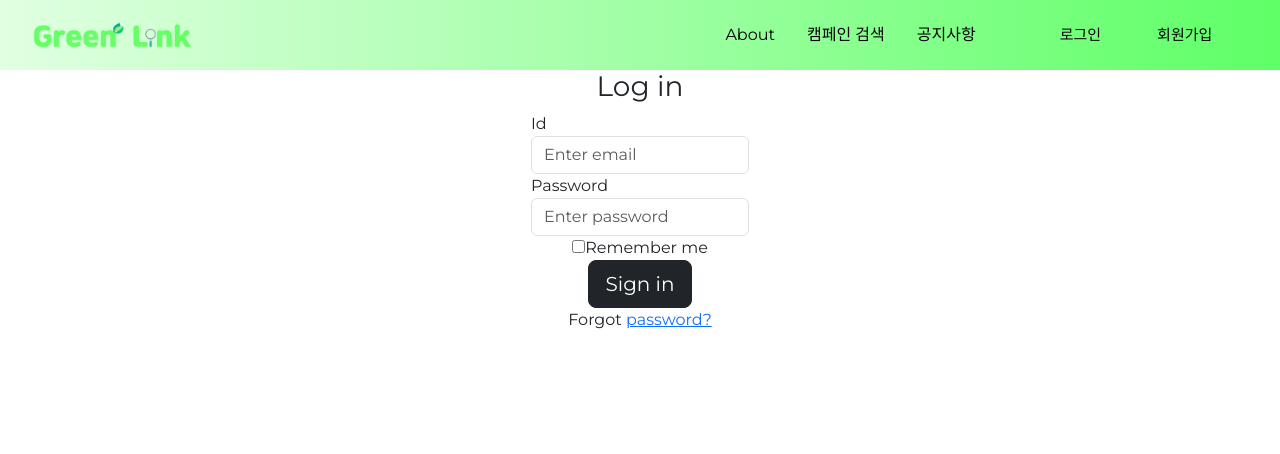
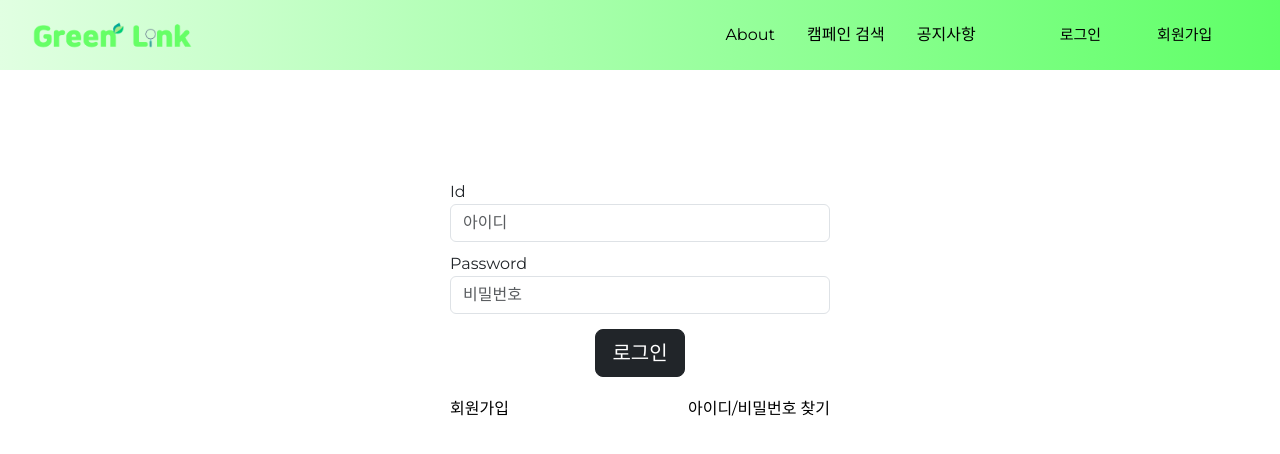
Before and after one commit to Team-Jenga/GREENLINK-Client, a React (Create React App) app in the folder frontend/: page /login in a window 1280 px wide. Shown: the top 454 px of the page. Built offline with nearby package versions, Linux system fonts and the light colour scheme.

Commit message:
Modify Login.js, Login.css

```diff
--- a/frontend/src/components/Login.js
+++ b/frontend/src/components/Login.js
@@ -37,30 +37,26 @@ class Login extends Component {
         return(
             <div>
                 <Navbar/>
+                <div className="login-content">
                     <div className="login-form">
-                    <h3>Log in</h3>
 
                         <div className="form-group">
                             <label>Id</label>
-                        <input type="text" className="form-control" placeholder="Enter email" onChange={this.idChange}/>
+                            <input type="text" className="form-control" placeholder="아이디" onChange={this.idChange}/>
                         </div>
 
                         <div className="form-group">
                             <label>Password</label>
-                        <input type="text" className="form-control" placeholder="Enter password" onChange={this.pwChange}/>
+                            <input type="text" className="form-control" placeholder="비밀번호" onChange={this.pwChange}/>
                         </div>
 
-                    <div className="form-group">
-                        <div className="custom-control custom-checkbox">
-                            <input type="checkbox" className="custom-control-input" id="customCheck1" />
-                            <label className="custom-control-label" htmlFor="customCheck1">Remember me</label>
-                        </div>
+                        <button type="submit" className="btn btn-dark btn-lg btn-block" onClick={this.onClickLogin}>로그인</button>
+                        <div className="bot">
+                                <a className="bot-left" href="#register">회원가입</a>
+                                <a className="bot-right" href="#forgot">아이디/비밀번호 찾기</a>
                         </div>
 
-                    <button type="submit" className="btn btn-dark btn-lg btn-block" onClick={this.onClickLogin}>Sign in</button>
-                    <p className="forgot-password text-right">
-                        Forgot <a href="#">password?</a>
-                    </p>
+                    </div>
                 </div>
             </div>
         );
--- a/frontend/src/css/Login.css
+++ b/frontend/src/css/Login.css
@@ -1,15 +1,43 @@
+.login-content {
+    display: flex;
+    justify-content: center;
+    align-items: center;
+    margin-top: 100px;
+}
+
 .login-form {
+    width: 400px;
     display: flex;
     flex-direction: column;
     align-items: center;
-    padding-left: 40px;
-    padding-right: 40px;
+    padding-left: 10px;
+    padding-right: 10px;
 }
 
-.register-form {
-    display: flex;
-    flex-direction: column;
-    align-items: center;
-    padding-left: 40px;
-    padding-right: 40px;
+.form-group {
+    width: 100%;
+    margin-top: 10px;
 }
+
+.btn {
+    margin-top: 15px;
+}
+
+.bot {
+    margin-top: 20px;
+    width: 100%;
+    text-decoration: none;
+    color: black;
+}
+
+.bot-right {
+    float: right;
+    text-decoration: none;
+    color: black;
+}
+
+.bot-left {
+    float: left;
+    text-decoration: none;
+    color: black;
+}
```
Lines whose indentation alone changed are shown as unchanged.
